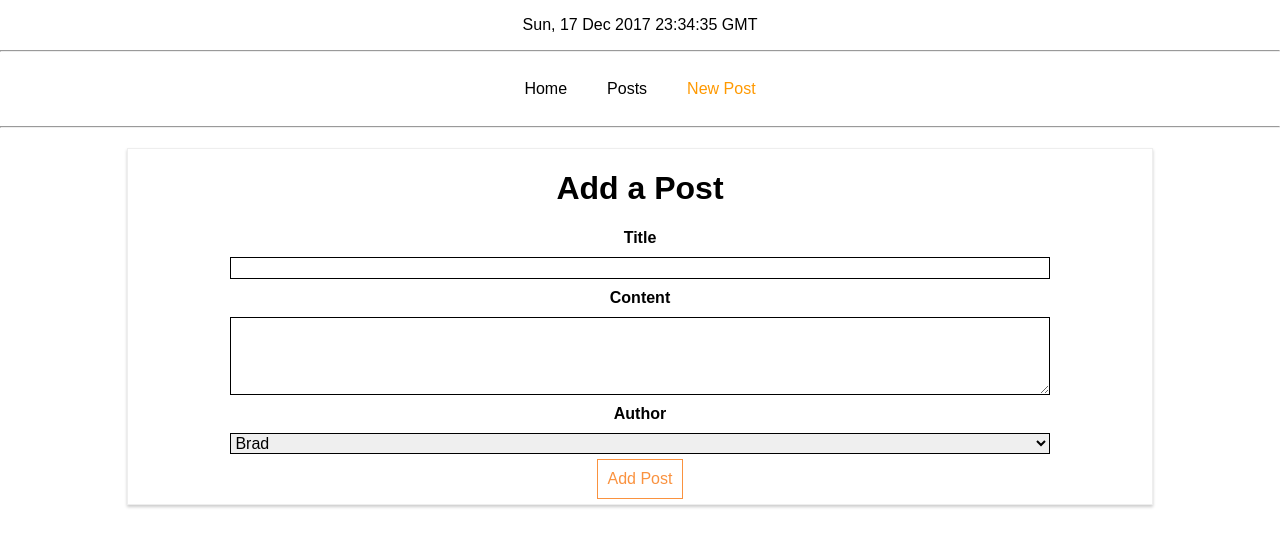
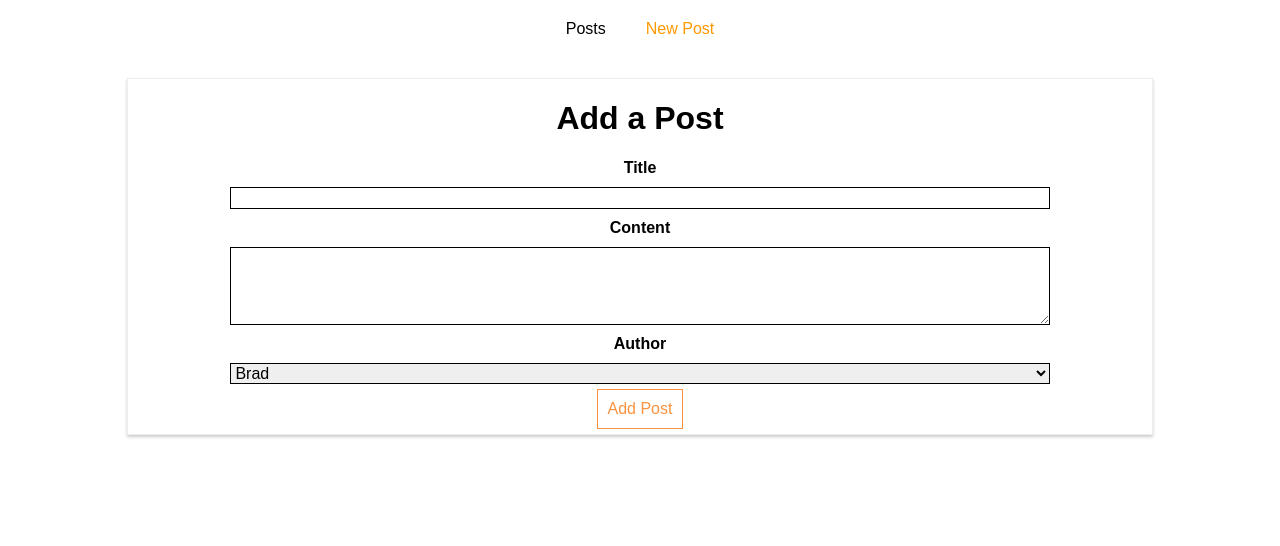
Before and after one commit to smithWEBtek/udemy-react-blog, a React (Create React App) app: page /new-post in a window 1280 px wide. Shown: the top 546 px of the page. Built offline with nearby package versions, Linux system fonts and the light colour scheme.

Commit message:
nested route example

```diff
--- a/src/containers/Blog/Blog.js
+++ b/src/containers/Blog/Blog.js
@@ -1,54 +1,43 @@
 import React, { Component } from 'react';
-// import { Route, Link, withRouter } from 'react-router-dom';
-import { Route, NavLink, withRouter, Switch } from 'react-router-dom';
+// import axios from 'axios';
+import { Route, NavLink, Switch } from 'react-router-dom';
+
+import './Blog.css';
 import Posts from './Posts/Posts';
 import NewPost from './NewPost/NewPost';
-import './Blog.css';
-import FullPost from './FullPost/FullPost';
 
 class Blog extends Component {
-
-  render () {
+  render() {
     return (
       <div className="Blog">
-        <p style={{textAlign: 'center'}}>{new Date().toUTCString()}</p>
-        <hr />
         <header>
           <nav>
             <ul>
-
               <li><NavLink
-                to="/"
-                exact alt="home"
+                to="/posts/"
+                exact
                 activeClassName="my-active"
                 activeStyle={{
                   color: '#fa923f',
                   textDecoration: 'underline'
-                }}>Home</NavLink></li>
-
-              <li><NavLink to="/posts" exact alt="posts">Posts</NavLink></li>
-
+                }}>Posts</NavLink></li>
               <li><NavLink to={{
                 pathname: '/new-post',
-                // pathname: this.props.match.url + 'new-post',
-                search: '?mrgoodbar',
-                hash: '#5'}}
-                exact alt="new-post"
-                >New Post</NavLink></li>
-
+                hash: '#submit',
+                search: '?quick-submit=true'
+              }}>New Post</NavLink></li>
             </ul>
           </nav>
         </header>
-        <hr />
+        {/* <Route path="/" exact render={() => <h1>Home</h1>} />
+                <Route path="/" render={() => <h1>Home 2</h1>} /> */}
         <Switch>
-          <Route path="/" exact />
+          <Route path="/new-post" component={NewPost} />
           <Route path="/posts" component={Posts} />
-          <Route path="/new-post" component={NewPost} />
-          <Route path="/:id" exact component={FullPost} />
         </Switch>
       </div>
-      );
-    }
+    );
   }
+}
 
-export default withRouter(Blog);
+export default Blog;
--- a/src/containers/Blog/Posts/Posts.js
+++ b/src/containers/Blog/Posts/Posts.js
@@ -1,64 +1,65 @@
 import React, { Component } from 'react';
 import axios from '../../../axios';
-import { Link } from 'react-router-dom';
+import { Route } from 'react-router-dom';
 
 import Post from '../../../components/Post/Post';
 import './Posts.css';
+import FullPost from '../FullPost/FullPost';
 
 class Posts extends Component {
-
   state = {
     posts: []
   }
+
   componentDidMount() {
-    // console.log('props in [Posts.js] componentDidMount: ', this.props)
+    console.log(this.props);
     axios.get('/posts')
       .then(response => {
-      const posts = response.data.slice(0, 4)
+        const posts = response.data.slice(0, 4);
         const updatedPosts = posts.map(post => {
           return {
             ...post,
-          author: 'Brad'
+            author: 'Max'
           }
         });
         this.setState({ posts: updatedPosts });
+        // console.log( response );
       })
       .catch(error => {
         console.log(error);
-      // this.setState({ error: true });
+        // this.setState({error: true});
       });
   }
 
   postSelectedHandler = (id) => {
-    // this.setState({ selectedPostId: id });
-    this.props.history.push({ pathname: '/' + id });
-    // this.props.history.push('/' + id);
+    // this.props.history.push({pathname: '/posts/' + id});
+    this.props.history.push('/posts/' + id);
   }
 
   render() {
-    let posts = <p style={{ textAlign: 'center' }}>Something went wrong!</p>
+    let posts = <p style={{ textAlign: 'center' }}>Something went wrong!</p>;
     if (!this.state.error) {
       posts = this.state.posts.map(post => {
-
         return (
-          // <Link to={'/' + post.id} key={post.id}>
+          // <Link to={'/posts/' + post.id} key={post.id}>
           <Post
             key={post.id}
-            id={post.id}
             title={post.title}
             author={post.author}
-            // {...this.props}
-            // match={this.props.match}
             clicked={() => this.postSelectedHandler(post.id)} />
-          // </Link>);
-      )});
+          // </Link>
+        );
+      });
     }
 
     return (
+      <div>
         <section className="Posts">
           {posts}
         </section>
-    )
+        <Route path={this.props.match.url + '/:id'} exact component={FullPost} />
+      </div>
+    );
   }
 }
 
```
Also changed, not shown: 1 other file (tests, documents, lock files or other folders). Lines whose indentation alone changed are shown as unchanged.
